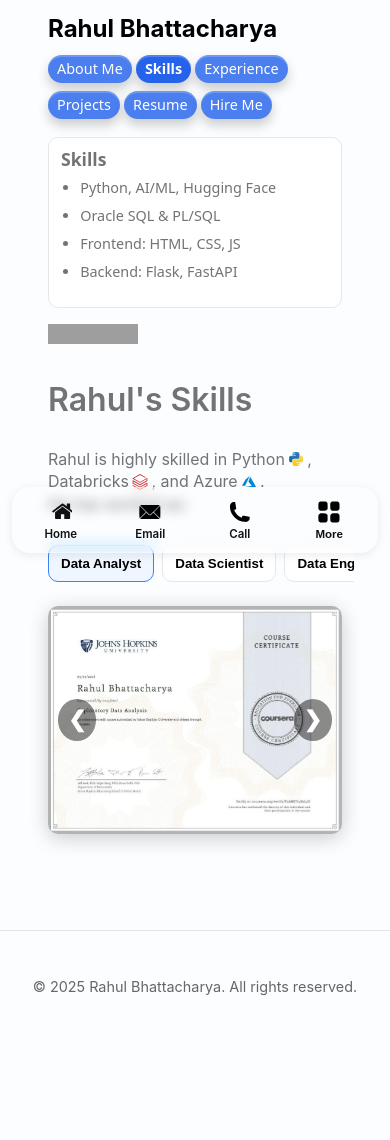
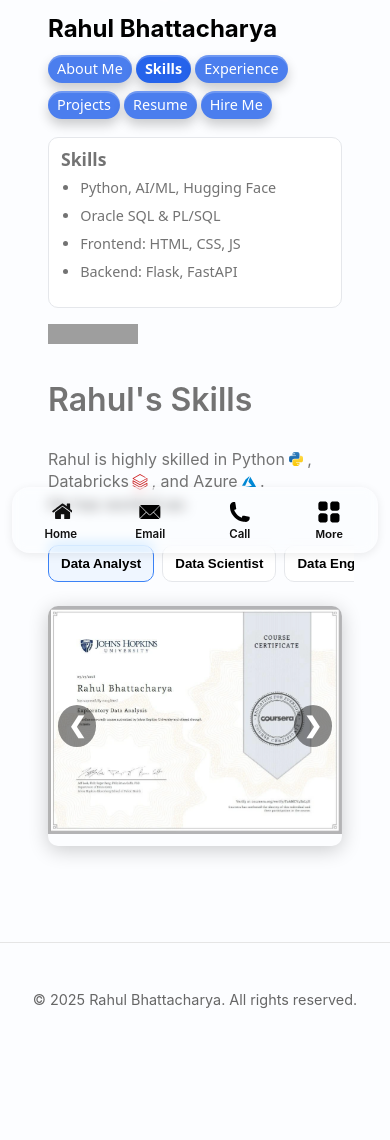
Before and after one commit to RahulBhattacharya1/RahulBhattacharya1.github.io, a Jekyll site: the page built from _posts/2025-08-22-skills.md, in a window 390 px wide. Shown: the part 337-1477 px from the top of the page. Built offline with Jekyll 4.4.1, drawn with Linux system fonts in a browser that asks for light colours; grey boxes are pictures that could not be loaded.

Commit message:
Update main.scss

```diff
--- a/assets/css/main.scss
+++ b/assets/css/main.scss
@@ -1336,6 +1336,13 @@
 .slideshow-container .prev:hover,
 .slideshow-container .next:hover{ background:rgba(0,0,0,.7); }
 
+/* Lock the slideshow height on mobile to stop reflow jumps */
+@media (max-width: 768px){
+  .slideshow-container{
+    min-height: 240px;
+  }
+}
+
 /* Mobile: make role buttons a swipeable tab bar */
 @media (max-width: 768px) {
 
@@ -1352,6 +1359,8 @@
     padding: 8px 12px;
     margin: 0 -12px;                  /* edge-to-edge feel */
     scrollbar-width: none;            /* hide scrollbar (Firefox) */
+	position: static;
+    top: auto;
   }
   .role-menu::-webkit-scrollbar { display: none; } /* hide scrollbar (WebKit) */
 
```
